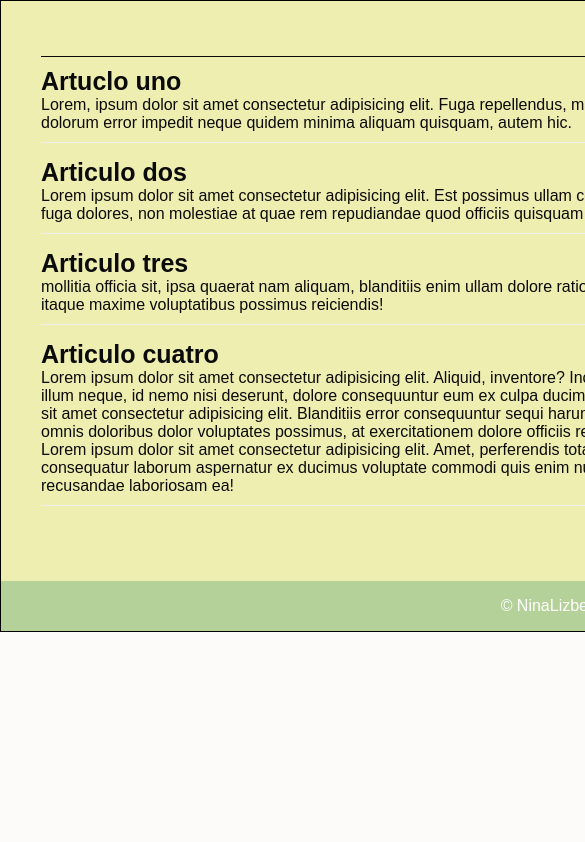
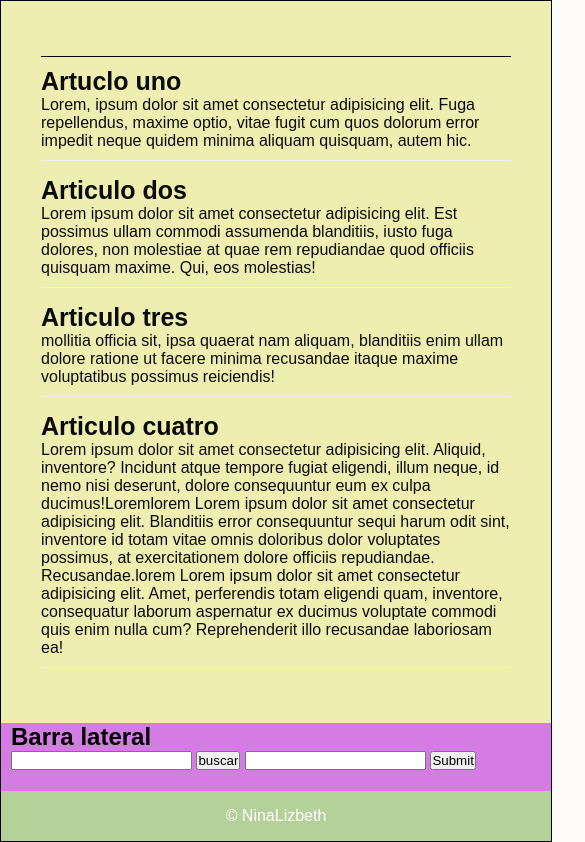
Before and after one commit to NinaLizbeth/Practicando-ramas, a plain HTML site: page index.html in a window 390 px wide. Shown: the part 152-994 px from the top of the page, 585 px wide, since content can reach past the window. Before the commit the page ends 844 px from the top, so only its background shows below. Drawn offline with Linux system fonts and the light colour scheme.

Commit message:
practicando media queries

```diff
--- a/styles.css
+++ b/styles.css
@@ -95,3 +95,25 @@ footer {
     height: 50px;
     line-height: 50px;
 }
+
+@media only screen and (max-width: 768px) {
+    #container {
+        width: 550px;
+    }
+    aside {
+        width: 530px;
+        height: 750px;
+float: none;
+    }
+    #content {
+        width: 470px;
+    }
+    footer {
+height: 50px;
+    }
+    .mail{
+        margin-top: 0px;
+
+     }
+
+}
```
